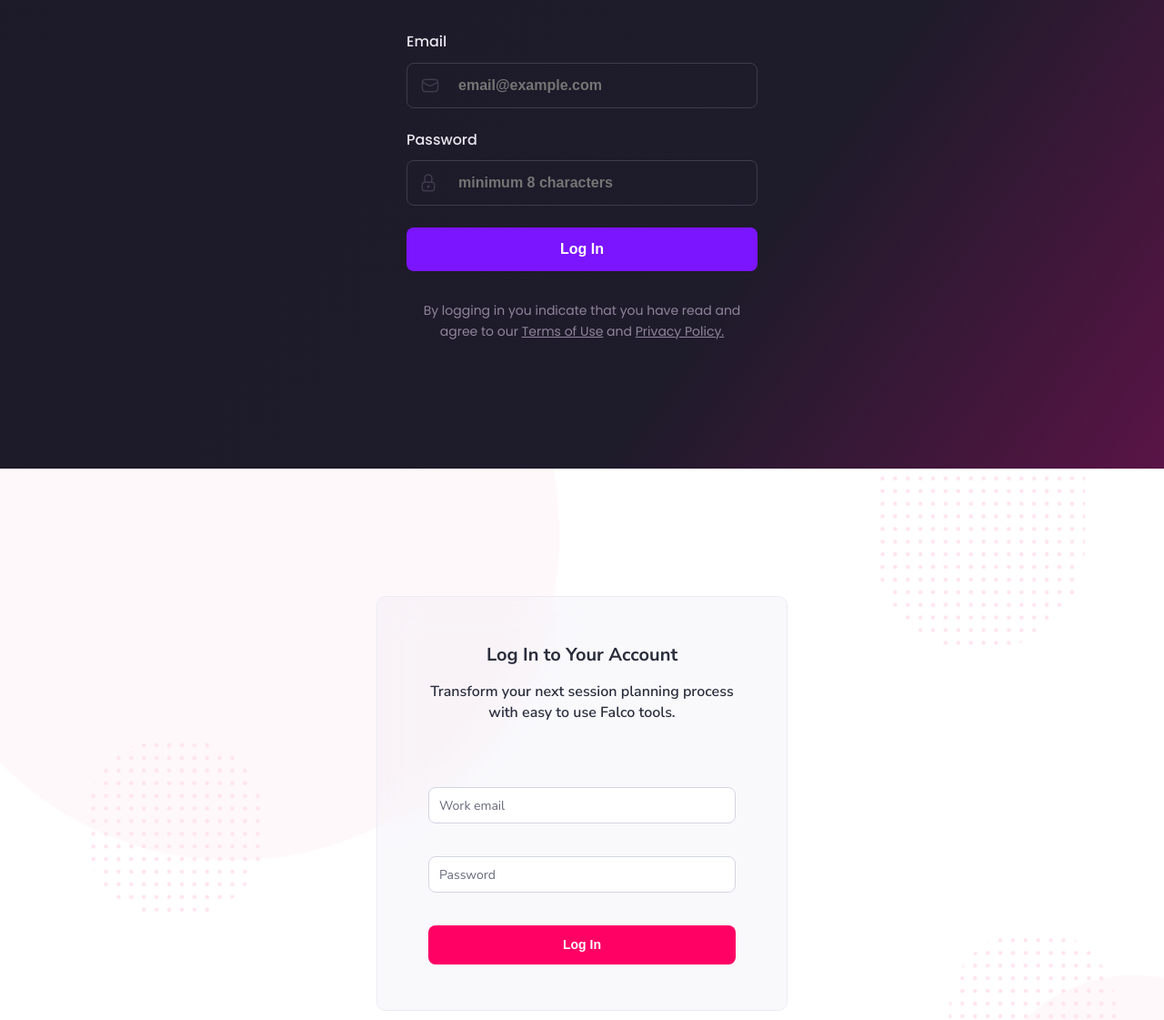
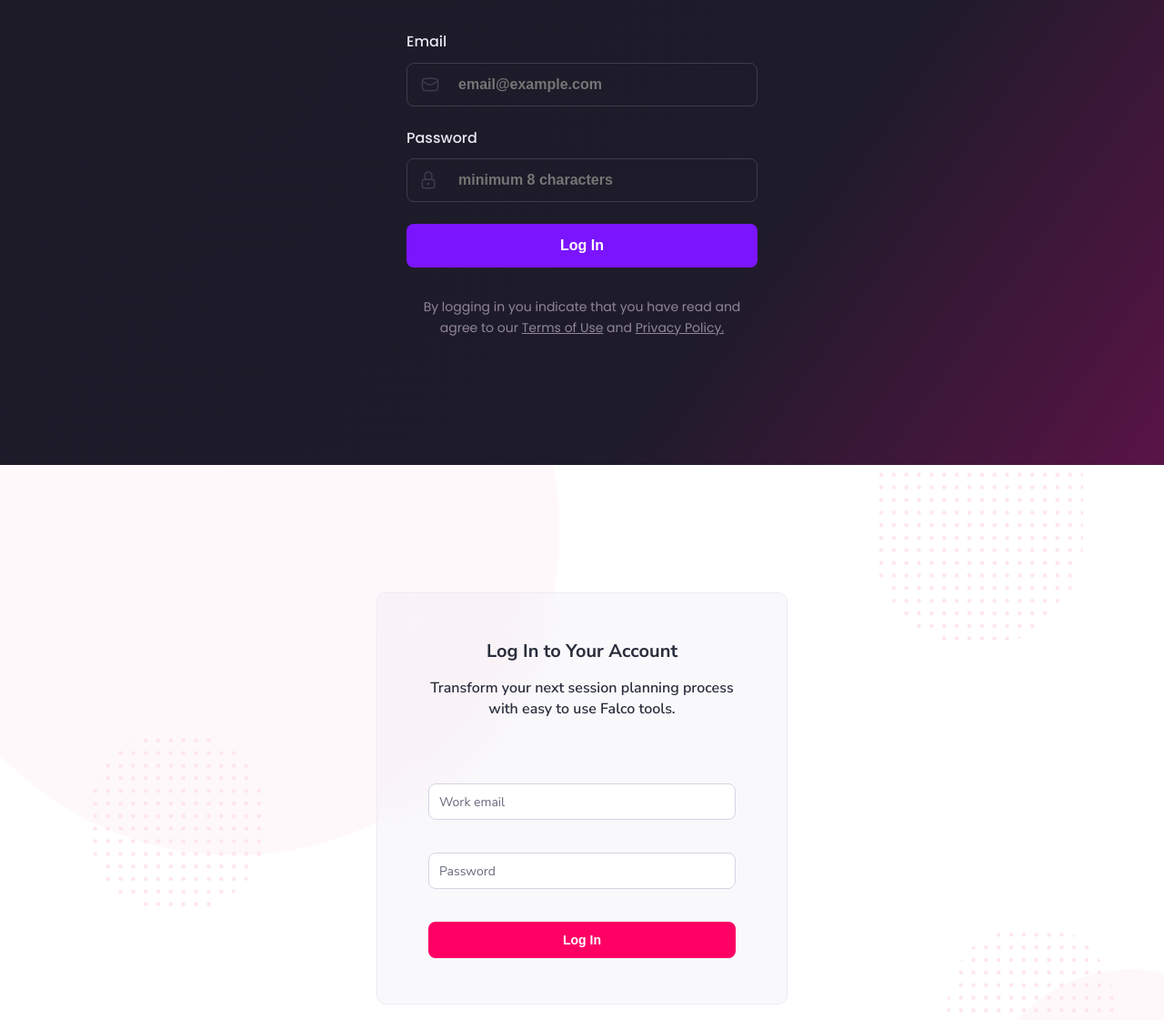
Before and after one commit to GregoryMaklakov/login, a plain HTML site: page index.html in a window 1280 px wide. Shown: the part 181-1302 px from the top of the page at 91% size. Drawn offline with Linux system fonts and the light colour scheme.

Commit message:
fix height for buttons

```diff
--- a/style.css
+++ b/style.css
@@ -97,7 +97,7 @@ ul {
     border: 1px solid #3F3B4C;
     border-radius: 8px;
     background-color: inherit;
-    padding: 12px 0px 12px 56px;
+    padding: 11px 0px 11px 56px;
     transition: all 0.3s ease 0s;
 
     font-weight: 600;
@@ -197,9 +197,6 @@ ul {
     text-align: center;
 }
 
-.form-navigate {
-}
-
 .form-navigate__wrapper {
     position: relative;
     height: 40px;
@@ -268,7 +265,7 @@ ul {
     background: #FF0065;
     font-weight: 700;
     font-size: 14px;
-    line-height: 19px;
+    line-height: 16px;
     color: #FFFFFF;
     transition: all 0.3s ease 0s;
 }
```
